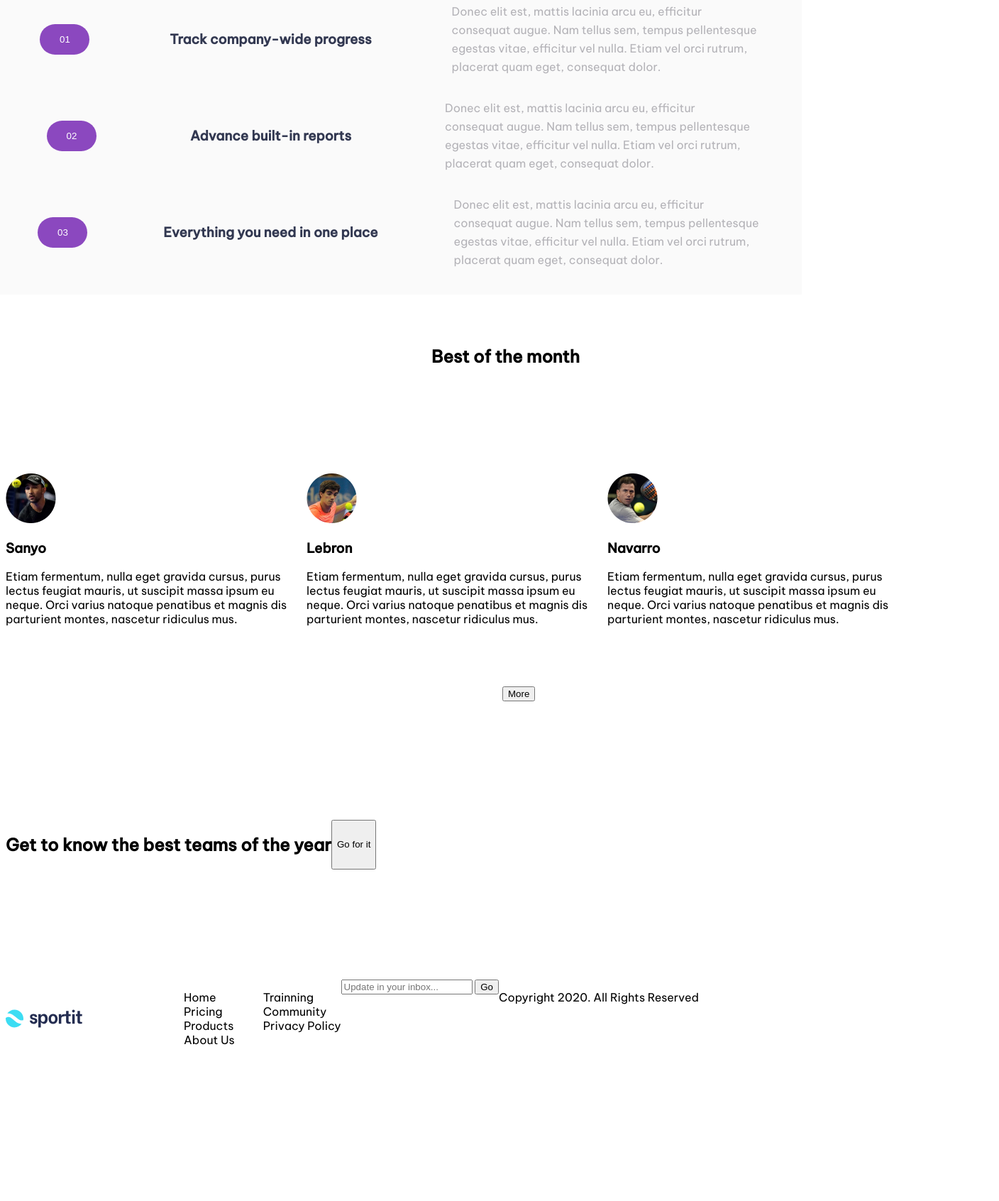
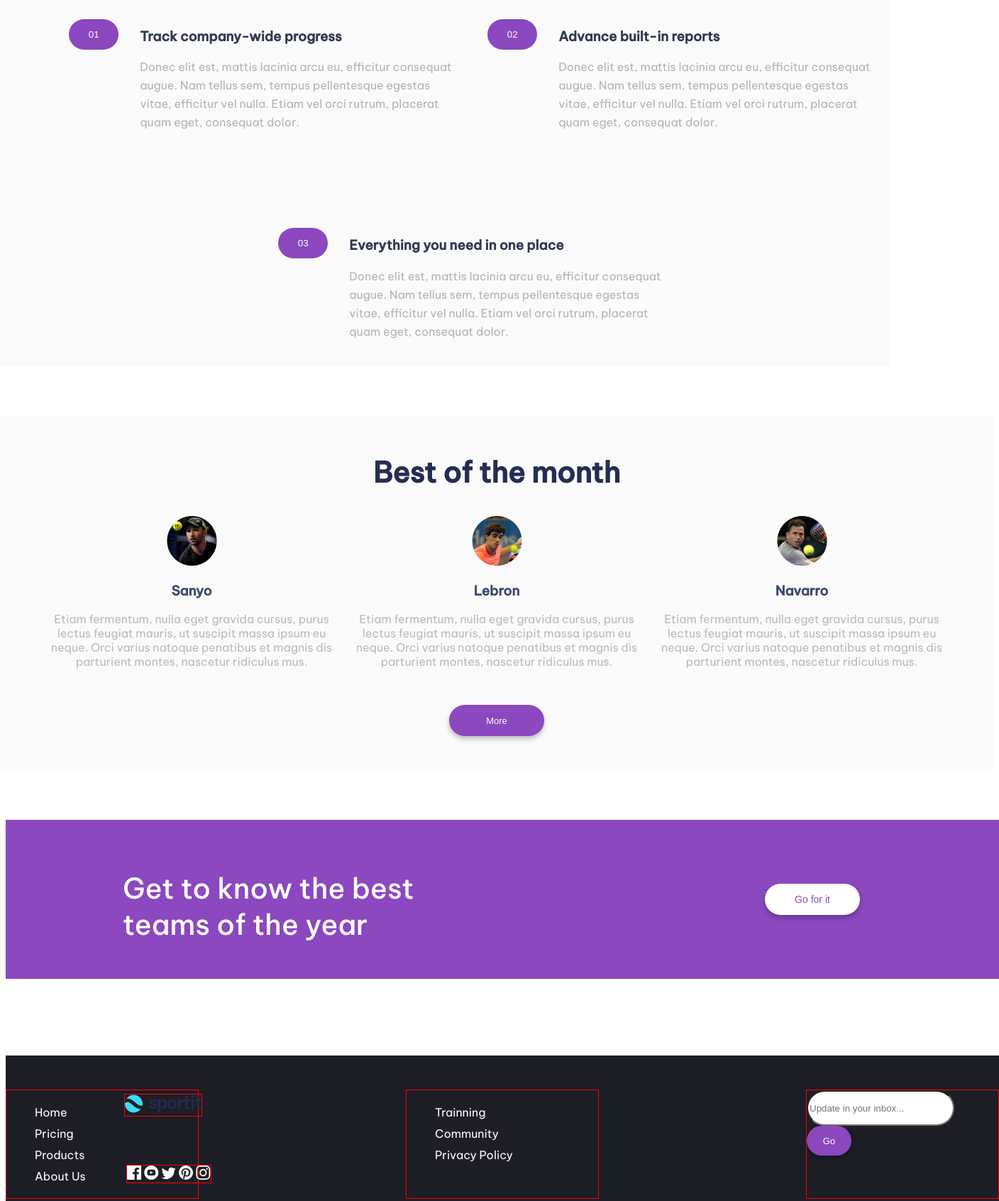
Before and after one commit to Belenru/examen-final-fe1, a plain HTML site: page Examen Practico Final - FE1/root/index.html in a window 1280 px wide. Shown: the part 1013-2705 px from the top of the page at 71% size, 1408 px wide, since content can reach past the window. Before the commit the page ends 2504 px from the top, so only its background shows below. Drawn offline with Linux system fonts and the light colour scheme.

Commit message:
avance 3

```diff
--- a/Examen Practico Final - FE1/root/css/styles.css
+++ b/Examen Practico Final - FE1/root/css/styles.css
@@ -139,7 +139,8 @@ h1{
     justify-content: space-between;
     align-content: center;
     position: absolute;
-    top: 817px;
+    top: 822px;
+    left: 0;
     background-color: #8B48BF;
     color: #FFFF;
     height: 168px;
@@ -173,19 +174,33 @@ h1{
 
 /* Listado */
 
-.listado{
-
+.contenedorListado{
+    display: flex;
+    flex-wrap: wrap;
+    justify-content: center;
     position: absolute;
-    top: 1000px;
+    top: 990px;
     left: 0px;
     right: 150px;
-    background-color:  #FAFAFA;
-    height: 428px;
+    background-color: #FAFAFA;
+    height: 540px;
     padding: 40px, 0px, 40px, 0px;
+    width: 98%;
+
+
 
 }
 
-.listado nav button {
+.cajaLista {
+    position: relative;
+    left: 100px;
+    width: 470px;
+    margin: 70px 60px ;
+    margin-top: 0;
+
+}
+
+.contenedorListado nav button {
     background-color: #8B48BF;
     color: #FFFFFF;
     font-weight: 500;
@@ -193,86 +208,192 @@ h1{
     width: 70px;
     border-radius: 30px;
     border-style: hidden;
+    position: relative;
+    right: 100px;
+    bottom: -50px;
+}
+
+
+
+.contenedorListado nav h3 {
+    color: #323851;
+    font-weight: 700;
+
+
 
 }
 
-.listado nav h3 {
-    color: #323851;
-    font-weight: 700;
-
-}
-
-.listado nav p {
+.contenedorListado nav p {
     color: #B3B2B7;
-    width: 437px;
+    width: 440px;
     height: 104px;
     line-height: 26px;
 
 }
 
-.listado nav {
+/* Cards jugadores */
+
+.contenedorCards {
     display: flex;
-    justify-content: space-around;
+    justify-content: center;
     align-items: center;
+    position: absolute;
+    top: 1600px;
+    left: 0px;
+    right: 150px;
+    background-color: #FAFAFA;
+    height: 500px;
+    width: 1400px;
+}
 
+.jugadores {
+    height: 220px;
+    width: 430px;
+    left: 92px;
+
+}
+
+.contenedorCards img {
+    position: relative;
+    left: 180px;
+
+}
+
+.contenedorCards h2 {
+    position: absolute;
+    top: 20px;
+    font-size: 40px;
+    color: #242E53;
+    text-align: center;
+
+}
+
+.contenedorCards h3 {
+    text-align: center;
+    color:#3F4868 ;
+    font-weight: 700;
+}
+
+.contenedorCards p {
+    text-align: center;
+    color:#B9B9C1;
+}
+
+.contenedorCards button {
+    position: absolute;
+    bottom: 50px;
+    border-style: hidden;
+}
+
+.contenedorCards button:hover {
+
+    background: rgba(139, 72, 191, 0.7);
+
+}
+
+
+/* SALTOMORADO N° 2 */
+
+.saltoMorado2 {
+    display: flex;
+    flex-wrap: wrap;
+    justify-content: space-between;
+    align-content: center;
+    position: absolute;
+    background-color:#8B48BF;
+    width: 1400px;
+    height: 224px;
+    top: 2168px;
+
+}
+
+.saltoMorado2 h2 {
+    position: relative;
+    top: 10px;
+    left: 165px;
+    right: 400px;
+    font-size: 40px;
+    color: #FFFFFF;
+    width: 35%;
+    font-weight: 590;
+
+}
+
+.saltoMorado2 button {
+    color:#8B48BF;
+    background-color:#FFFFFF ;
+    font-size: 14px;
+    border-style: hidden;
+    position: absolute;
+    top: 90px;
+    left: 1070px;
 
 }
 
 
 
+/* pie de pagina */
 
-/* Cards jugadores */
-
-.cards h2{
+.contenedorPiepagina{
+    display: flex;
+    flex-wrap: wrap;
+    justify-content: space-between;
+    align-content: center;
     position: absolute;
-    top: -200px;
-    left: 600px;
-    text-align: center;
+    background-color:#1E1E26 ;
+    top: 2500px;
+    width: 1400px;
+    height: 250px;
 
 }
 
-.cards {
-    display: flex;
-    justify-content: space-between;
-    position: absolute;
-
-    top: 1680px;
-
+.navegacion {
+    border: 1px solid red;
+    width: 270px;
 
 
 }
 
-.cards button{
+.logo {
+    border: 1px solid red;
+    position: absolute;
+    left: 167px;
+    top: 54px;
+}
 
+.navegacion1 {
+    border: 1px solid red;
     position: absolute;
-    top: 300px;
-    left: 700px;
+    bottom: 70px;
+    left: 170px;
+}
+
+.contenedorPiepagina ul {
+    color: #FFFFFF;
+    font-weight: 400;
+    line-height: 30px;
+}
+
+.contenedorPiepagina input{
+    border-radius: 50px;
+    width: 200px;
+    height: 44px;
+    color: #A0A0A0;
 
 }
 
-
-.saltoMorado2 {
-
-    display: flex;
-    justify-content: space-between;
-    align-content: center;
-    position: absolute;
-
-    top: 2168px;
-
-
+.contenedorPiepagina button {
+    border-style: hidden;
+    width: 63px;
+    height: 42px;
+    font-size: 13px;
 
 }
 
-
-footer{
-    display: flex;
-    justify-content: space-between;
-    align-content: center;
+.contenedorPiepagina p {
     position: absolute;
-
-    top: 2392px;
-
-
-
+    bottom: 10px;
+    right: 160px;
+    font-size: 12px;
+    color:#8C8C94 ;
 }
--- a/Examen Practico Final - FE1/root/index.html
+++ b/Examen Practico Final - FE1/root/index.html
@@ -1,5 +1,5 @@
 <!DOCTYPE html>
-<html lang="en">
+<html lang="es">
 <head>
     <meta charset="UTF-8">
     <meta http-equiv="X-UA-Compatible" content="IE=edge">
@@ -41,18 +41,18 @@
 
     </section>
 
-    <section class="listado">
-        <nav>
+    <section class="contenedorListado">
+        <nav class="cajaLista">
             <button>01</button>
             <h3>Track company-wide progress</h3>
             <p>Donec elit est, mattis lacinia arcu eu, efficitur consequat augue. Nam tellus sem, tempus pellentesque egestas vitae, efficitur vel nulla. Etiam vel orci rutrum, placerat quam eget, consequat dolor.</p>
         </nav>
-        <nav>
+        <nav class="cajaLista">
             <button>02</button>
             <h3>Advance built-in reports</h3>
             <p>Donec elit est, mattis lacinia arcu eu, efficitur consequat augue. Nam tellus sem, tempus pellentesque egestas vitae, efficitur vel nulla. Etiam vel orci rutrum, placerat quam eget, consequat dolor.</p>
         </nav>
-        <nav class="lista3">
+        <nav class="cajaLista">
             <button>03</button>
             <h3>Everything you need in one place</h3>
             <p>Donec elit est, mattis lacinia arcu eu, efficitur consequat augue. Nam tellus sem, tempus pellentesque egestas vitae, efficitur vel nulla. Etiam vel orci rutrum, placerat quam eget, consequat dolor.</p>
@@ -60,67 +60,79 @@
 
     </section>
 
-    <section class="cards">
+    <section class="contenedorCards">
         <h2>Best of the month</h2>
-            <article>
+            <article class="jugadores">
                 <img src="./img/avatar-sanyo.png" alt="perfilSanyo">
                 <h3>Sanyo</h3>
                 <p>Etiam fermentum, nulla eget gravida cursus, purus lectus feugiat mauris, ut suscipit massa ipsum eu neque. Orci varius natoque penatibus et magnis dis parturient montes, nascetur ridiculus mus. </p>
             </article>
 
-            <article>
+            <article class="jugadores">
                 <img src="./img/avatar.lebron.png" alt="perfilLebron">
                 <h3>Lebron</h3>
                 <p>Etiam fermentum, nulla eget gravida cursus, purus lectus feugiat mauris, ut suscipit massa ipsum eu neque. Orci varius natoque penatibus et magnis dis parturient montes, nascetur ridiculus mus. </p>
 
             </article>
 
-            <article>
+            <article class="jugadores">
                 <img src="./img/avatar-navarro.png" alt="perfilNavarro">
                 <h3>Navarro</h3>
                 <p>Etiam fermentum, nulla eget gravida cursus, purus lectus feugiat mauris, ut suscipit massa ipsum eu neque. Orci varius natoque penatibus et magnis dis parturient montes, nascetur ridiculus mus. </p>
 
             </article>
 
-            <button>More</button>
+            <button class="boton">More</button>
 
     </section>
 
     <section class="saltoMorado2">
         <h2>Get to know the best
             teams of the year</h2>
-        <button>Go for it</button>
+        <button class="boton">Go for it</button>
 
     </section>
 
-    <footer>
+    <footer class="contenedorPiepagina">
+        <section class="logo">
             <img src="./img/logo.svg" alt="logoSportit">
+        </section>
+
+        <section class="navegacion1">
             <img src="./img/icon-facebook.svg" alt="facebook">
             <img src="./img/icon-youtube.svg" alt="youtube">
             <img src="./img/icon-twitter.svg" alt="twitter">
             <img src="./img/icon-pinterest.svg" alt="pinterest">
             <img src="./img/icon-instagram.svg" alt="instagram">
+        </section>
 
+        <nav class="navegacion">
             <ul type="none">
                 <li>Home</li>
                 <li>Pricing</li>
                 <li>Products</li>
                 <li>About Us</li>
             </ul>
+        </nav>
 
+        <nav class="navegacion">
             <ul type="none">
                 <li>Trainning</li>
                 <li>Community</li>
                 <li>Privacy Policy</li>
             </ul>
+        </nav>
 
+        <nav class="navegacion">
             <form action="" method="post">
                 <input type="text" name="Update" placeholder="Update in your inbox...">
-            <button>Go</button>
+                <button class="boton">Go</button>
 
             </form>
+        </nav>
 
         <p>Copyright 2020. All Rights Reserved</p>
+
     </footer>
 
 
```
Lines whose indentation alone changed are shown as unchanged.
